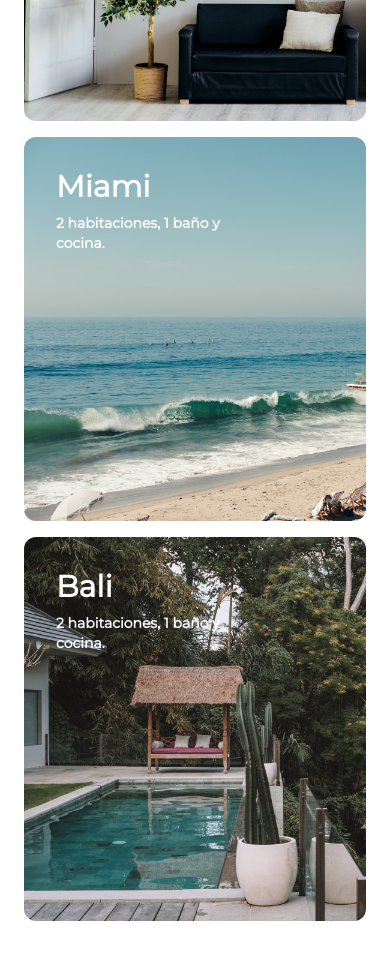
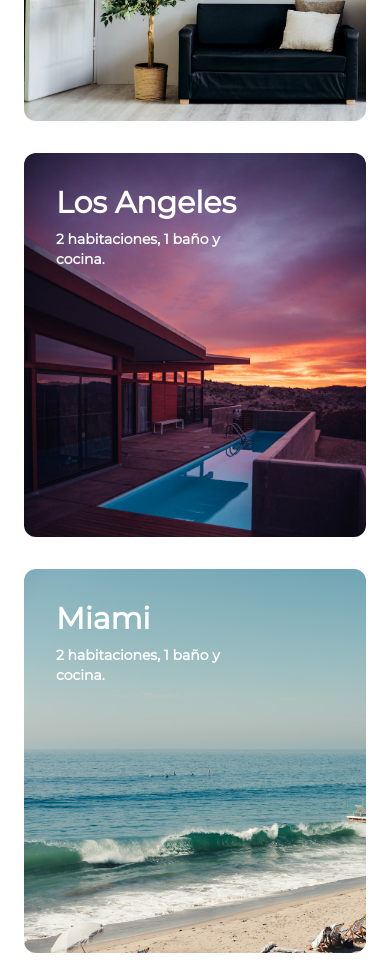
Before and after one commit to carlos-angel/travel, a React (Vite) app: page / in a window 390 px wide. Shown: the part 1020-1992 px from the top of the page. Built offline with nearby package versions, Linux system fonts and the light colour scheme.

Commit message:
feat: agregar responsive 'lg' con breakpoint 1024px

```diff
--- a/src/components/Footer.jsx
+++ b/src/components/Footer.jsx
@@ -1,5 +1,5 @@
 export const Footer = ({ children }) => {
-  return <footer className='w-full h-auto bg-gray-50 mb-16'>{children}</footer>;
+  return <footer className='w-full h-auto bg-gray-50 mb-16 lg:mb-0'>{children}</footer>;
 };
 
 const About = ({ children, title }) => (
--- a/src/components/Hero.jsx
+++ b/src/components/Hero.jsx
@@ -4,19 +4,22 @@ export const Hero = () => {
   return (
     <div id='home'>
       <div className='w-full h-3/4'>
-        <div className='w-full h-full flex flex-col absolute space-y-96 py-4 items-center'>
+        <div className='w-full h-full flex flex-col absolute space-y-96 py-4 items-center lg:space-y-0 lg:items-start lg:pt-20 lg:justify-start'>
           <input
             type='search'
             name='search'
-            className='outline-none p-3 rounded-full shadow-sm transition duration-300 focus-within:shadow-sm focus:right-2 focus:w-11/12'
+            className='outline-none p-3 rounded-full shadow-sm transition duration-300 focus-within:shadow-sm focus:right-2 focus:w-11/12 lg:hidden'
             placeholder='San Francisco'
           />
-          <button className='bg-white text-lg text-primary font-semibold p-4 w-48 rounded-full shadow-sm transition-all duration-500 ease-in-out hover:bg-primary hover:text-white transform hover:-translate-y-1 hover:scale-110'>
+          <div className='hidden h-auto pb-6 lg:w-2/5 lg:flex'>
+            <p className='text-gray-700 text-4xl ml-16 font-bold'>¡Encuentra más ubicaciones como esta!</p>
+          </div>
+          <button className='lg:ml-16 bg-white text-lg text-primary font-semibold p-4 w-48 rounded-full shadow-sm transition-all duration-500 ease-in-out hover:bg-primary hover:text-white transform hover:-translate-y-1 hover:scale-110'>
             Explorar
           </button>
         </div>
-        <div className='w-full h-full'>
-          <img src={sanFrancisco} alt='san francisco' />
+        <div className='w-full h-full lg:h-96 lg:bg-sanFranciscoDesktop lg:bg-cover lg:bg-center'>
+          <img className='lg:hidden' src={sanFrancisco} alt='san francisco' />
         </div>
       </div>
     </div>
--- a/src/components/TabBar.jsx
+++ b/src/components/TabBar.jsx
@@ -2,7 +2,7 @@ export const TabBar = ({ children }) => {
   return (
     <div
       id='tab_bar'
-      className='w-full h-16 bg-gray-100 fixed left-0 bottom-0 shadow-md flex space-x-8 items-center justify-center'
+      className='w-full h-16 bg-gray-100 fixed left-0 bottom-0 shadow-md flex space-x-8 items-center justify-center lg:hidden'
     >
       {children}
     </div>
@@ -39,7 +39,7 @@ const HeartIcon = ({ className, width, height }) => (
       className={className}
       fill-rule='evenodd'
       clip-rule='evenodd'
-      d="M3.172 5.17202C3.92211 4.42214 4.93934 4.00087 6 4.00087C7.06066 4.00087 8.07789 4.42214 8.828 5.17202L10 6.34302L11.172 5.17202C11.541 4.78998 11.9824 4.48525 12.4704 4.27561C12.9584 4.06598 13.4833 3.95563 14.0144 3.95102C14.5455 3.9464 15.0722 4.04761 15.5638 4.24873C16.0554 4.44986 16.502 4.74687 16.8776 5.12244C17.2532 5.49801 17.5502 5.94462 17.7513 6.4362C17.9524 6.92779 18.0536 7.45451 18.049 7.98562C18.0444 8.51674 17.934 9.04162 17.7244 9.52964C17.5148 10.0177 17.21 10.459 16.828 10.828L10 17.657L3.172 10.828C2.42212 10.0779 2.00085 9.06068 2.00085 8.00002C2.00085 6.93936 2.42212 5.92213 3.172 5.17202Z"
+      d='M3.172 5.17202C3.92211 4.42214 4.93934 4.00087 6 4.00087C7.06066 4.00087 8.07789 4.42214 8.828 5.17202L10 6.34302L11.172 5.17202C11.541 4.78998 11.9824 4.48525 12.4704 4.27561C12.9584 4.06598 13.4833 3.95563 14.0144 3.95102C14.5455 3.9464 15.0722 4.04761 15.5638 4.24873C16.0554 4.44986 16.502 4.74687 16.8776 5.12244C17.2532 5.49801 17.5502 5.94462 17.7513 6.4362C17.9524 6.92779 18.0536 7.45451 18.049 7.98562C18.0444 8.51674 17.934 9.04162 17.7244 9.52964C17.5148 10.0177 17.21 10.459 16.828 10.828L10 17.657L3.172 10.828C2.42212 10.0779 2.00085 9.06068 2.00085 8.00002C2.00085 6.93936 2.42212 5.92213 3.172 5.17202Z'
       fill='#3F3F46'
     />
   </svg>
--- a/src/screens/Home.jsx
+++ b/src/screens/Home.jsx
@@ -44,31 +44,44 @@ export const Home = () => {
             </TravelCard>
           </div>
         </div>
-        <div id='rentas_destacadas' className='px-6 w-full h-auto pb-6'>
+        <div id='rentas_destacadas' className='px-6 w-full h-auto pb-6 lg:px-6'>
           <p className='text-3xl text-primary font-semibold pb-6 mt-2'>Rentas Destacadas</p>
-          <div className='w-full h-full flex flex-col space-y-4 items-center justify-center'>
-            <TravelCard className='w-full h-96 bg-chicago bg-cover rounded-xl'>
-              <TravelCard.Title title='Chicago' className='cardTitle' />
+          <div className='w-full h-full flex flex-col items-center justify-center'>
+            <TravelCard className='w-full h-96 bg-chicago bg-cover rounded-xl mb-8 lg:bg-center'>
+              <TravelCard.Title title='Chicago' className='cardTitle lg:text-gray-700' />
               <TravelCard.Description
                 description='2 habitaciones, 1 baño y cocina.'
-                className='text-sm pl-8 text-white font-extrabold mr-24'
+                className='text-sm pl-8 text-white font-extrabold mr-24 lg:text-lg lg:font-semibold lg:text-gray-700'
               />
             </TravelCard>
-            <TravelCard className='w-full h-96 bg-miami bg-cover rounded-xl'>
+
+            <div className='lg:flex lg:h-full lg:w-full lg:space-x-4'>
+              <TravelCard className='w-full h-96 bg-LA bg-cover rounded-xl mb-8 lg:h-auto'>
+                <TravelCard.Title title='Los Angeles' className='cardTitle' />
+                <TravelCard.Description
+                  description='2 habitaciones, 1 baño y cocina.'
+                  className='text-sm pl-8 text-white font-extrabold mr-24 lg:text-lg lg:font-semibold'
+                />
+              </TravelCard>
+
+              <div className='h-full w-full'>
+                <TravelCard className='w-full h-96 bg-miami bg-cover rounded-xl mb-8'>
                   <TravelCard.Title title='Miami' className='cardTitle' />
                   <TravelCard.Description
                     description='2 habitaciones, 1 baño y cocina.'
-                className='text-sm pl-8 text-white font-extrabold mr-24'
+                    className='text-sm pl-8 text-white font-extrabold mr-24 lg:text-lg lg:font-semibold'
                   />
                 </TravelCard>
 
-            <TravelCard className='w-full h-96 bg-bali bg-cover rounded-xl'>
+                <TravelCard className='w-full h-96 bg-bali bg-cover rounded-xl mb-8'>
                   <TravelCard.Title title='Bali' className='cardTitle' />
                   <TravelCard.Description
                     description='2 habitaciones, 1 baño y cocina.'
-                className='text-sm pl-8 text-white font-extrabold mr-24'
+                    className='text-sm pl-8 text-white font-extrabold mr-24 lg:text-lg lg:font-semibold'
                   />
                 </TravelCard>
+              </div>
+            </div>
           </div>
         </div>
         <FrequentQuestions>
```
Lines whose indentation alone changed are shown as unchanged.
